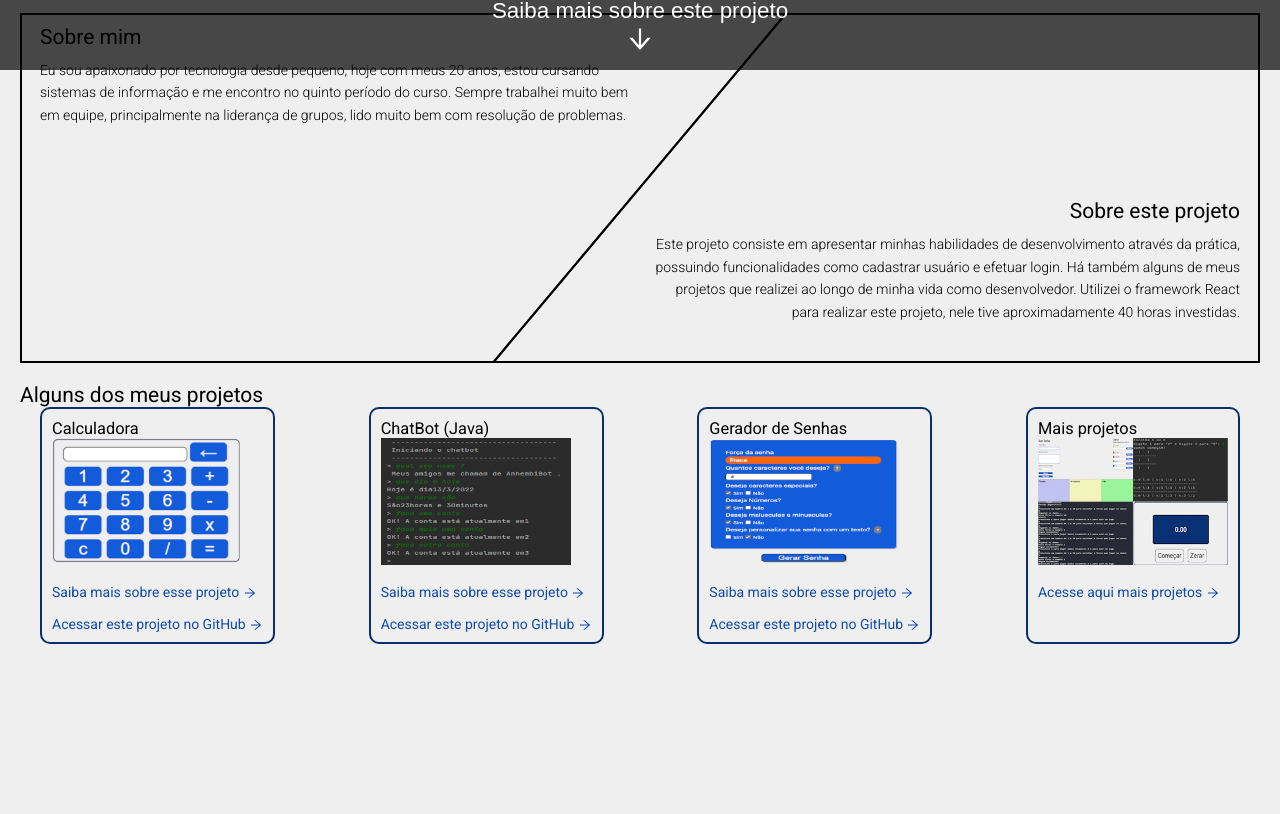
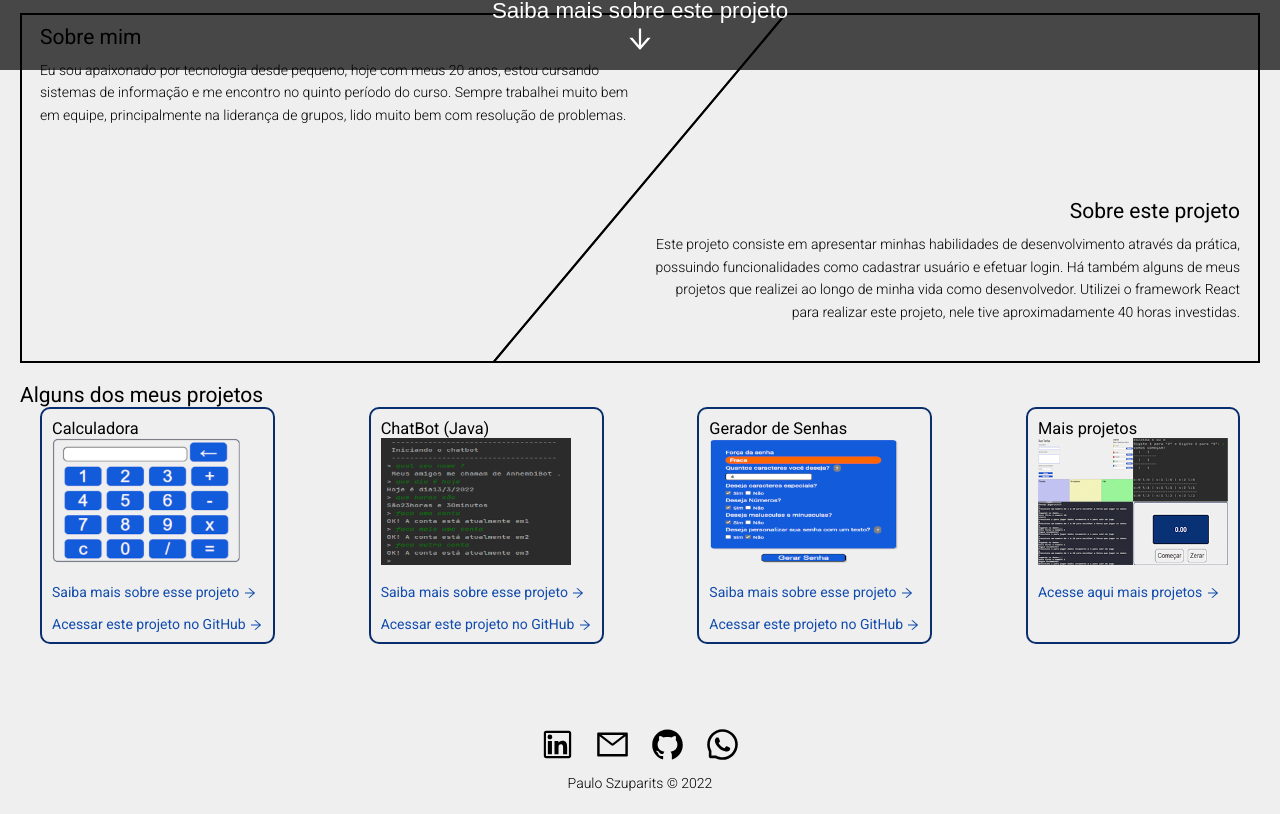
Before and after one commit to pauloszuparits/Portfolio-front-end-REACT, a React (Create React App) app: page / in a window 1280 px wide. Shown: the part 730-1544 px from the top of the page. Before the commit the page ends 1374 px from the top, so only its background shows below. Built offline with nearby package versions, Linux system fonts and the light colour scheme.

Commit message:
was added footer

```diff
--- a/src/App.js
+++ b/src/App.js
@@ -3,12 +3,15 @@ import Routes from "./routes/routes";
 import { ToastContainer, toast } from 'react-toastify';
 import 'react-toastify/dist/ReactToastify.css';
 import AuthProvider from "./contexts/Auth";
+import Footer from "./components/Footer";
+
 function App() {
   return (
     <AuthProvider>
       <BrowserRouter>
         <Routes/>
         <ToastContainer />
+        <Footer/>
       </BrowserRouter>
     </AuthProvider>
   );
--- a/src/components/Footer/footer.css
+++ b/src/components/Footer/footer.css
@@ -0,0 +1,17 @@
+.footer{
+    margin-top: 50px;
+    margin-bottom: -50px;
+    height: 120px;
+    display: flex;
+    flex-direction: column;
+    justify-content: center;
+    align-items: center;
+
+}
+.footer a{
+    text-decoration: none;
+    color: black;
+}
+.footer svg{
+    margin: 10px;
+}
--- a/src/components/Footer/index.js
+++ b/src/components/Footer/index.js
@@ -0,0 +1,29 @@
+import './footer.css';
+import {AiOutlineLinkedin} from 'react-icons/ai';
+import {AiOutlineGithub} from 'react-icons/ai';
+import {AiOutlineWhatsApp} from 'react-icons/ai';
+import {AiOutlineMail} from 'react-icons/ai';
+
+export default function Footer(){
+    return(
+        <div className="footer">
+            <div>
+
+                <a href="https://www.linkedin.com/in/pauloszuparits/" target="_blank">
+                    <AiOutlineLinkedin size={35}/>
+                </a>
+
+                 <a href="mailto:pauloszuparits@hotmail.com">
+                     <AiOutlineMail size={35}/>
+                 </a>
+                 <a href="https://github.com/pauloszuparits" target="_blank">
+                     <AiOutlineGithub size={35}/>
+                 </a>
+                 <a href="https://wa.me/5511987602831" target="_blank">
+                     <AiOutlineWhatsApp size={35}/>
+                 </a>
+            </div>
+            <div><p>Paulo Szuparits © 2022</p></div>
+        </div>
+    )
+}
```
